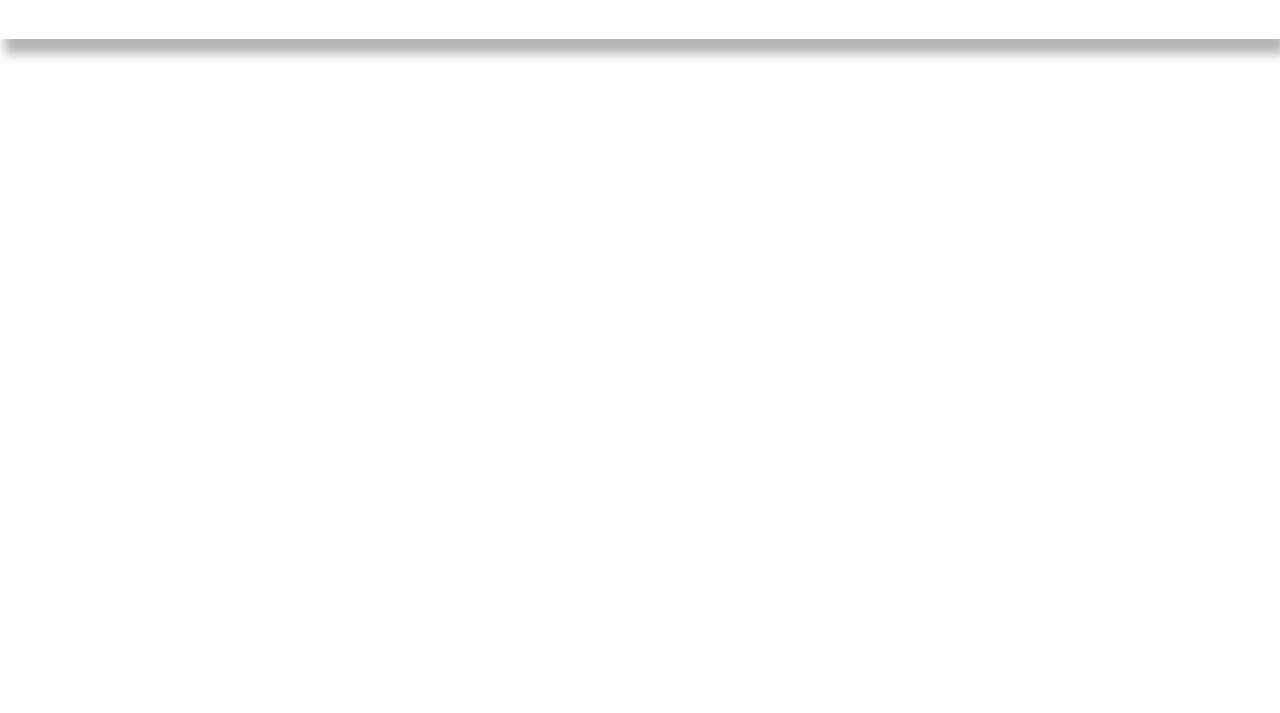
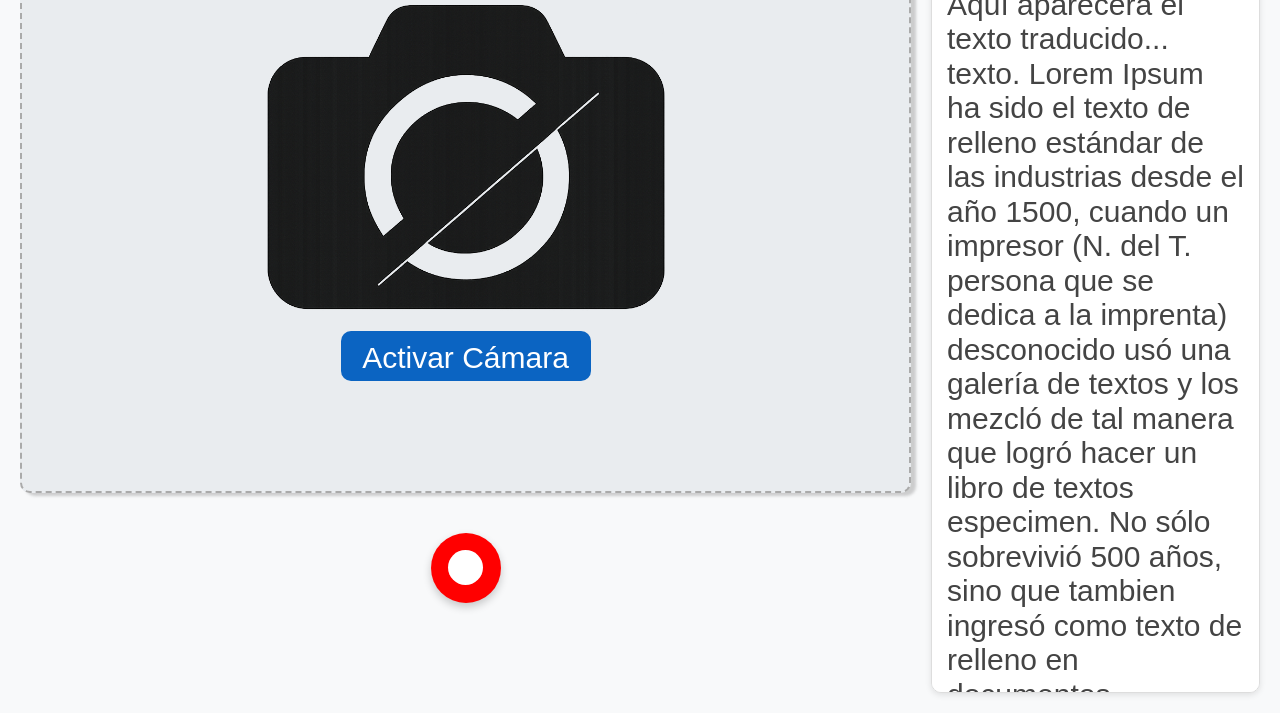
Before and after one commit to Miangel0/TLSC, a plain HTML site: page frontend/index.html in a window 1280 px wide. Shown: the part 252-965 px from the top of the page. Before the commit the page ends 800 px from the top, so only its background shows below. Drawn offline with Linux system fonts and the light colour scheme.

Commit message:
Campo de cámra y texto para traducción

```diff
--- a/frontend/index.html
+++ b/frontend/index.html
@@ -16,6 +16,25 @@
         <h1>Traductor Lenguaje de Señas Colombiano</h1>
     </div>
 </header>
+
+<main>
+    <div class="left-panel">
+        <div class="camera-container">
+            <div class="camera-img">
+                <img src="../frontend/img/camara.png" alt="Cámara">
+            </div>
+            <button class="activate-button">Activar Cámara</button>
+        </div>
+        <div class="record-container">
+            <button class="record-button"></button>
+        </div>
+    </div>
+
+    <div class="translation-panel">
+        <h2>Traducción</h2>
+        <p>Aquí aparecerá el texto traducido...  texto. Lorem Ipsum ha sido el texto de relleno estándar de las industrias desde el año 1500, cuando un impresor (N. del T. persona que se dedica a la imprenta) desconocido usó una galería de textos y los mezcló de tal manera que logró hacer un libro de textos especimen. No sólo sobrevivió 500 años, sino que tambien ingresó como texto de relleno en documentos electrónicos, quedando esencialmente igual al original. Fue popularizado en los 60s con la creación de las hojas "Letraset", las cuales contenian pasajes de Lorem Ipsum</p>
+    </div>
+</main>
 <body>
 
 </body>
--- a/frontend/styles.css
+++ b/frontend/styles.css
@@ -9,13 +9,24 @@ html{
     box-sizing: inherit;
 }
 
+
 body{
-    font-size: 16px; /* 1rem = 10px*/
-    font-family: "Krub", sans-serif;
+    font-size: 0.5rem; /* 1rem = 10px*/
+    margin: 0;
+    font-family: Arial, sans-serif;
+    background: #f8f9fa;
+    color: #333;
+    display: flex;
+    flex-direction: column;
+    height: 100vh;
 }
 
 h1{
-    font-size: 8rem;
+    font-size: 5rem;
+}
+
+p{
+    margin: 0;
 }
 
 .image{
@@ -35,3 +46,132 @@ h1{
 .content:hover{
     box-shadow: 5px 15px 10px rgba(0, 0, 0, 0.295);
 }
+
+main {
+    flex: 1;
+    display: flex;
+    padding: 20px;
+    gap: 20px;
+}
+
+/* Área de cámara */
+.camera-container {
+    width: 100%;
+    height: 60rem;
+    background: #e9ecef;
+    border: 2px dashed #aaa;
+    border-radius: 10px;
+    display: flex;
+    align-items: center;
+    justify-content: center;
+    position: relative;
+    flex-direction: column;
+    box-shadow: 5px 3px 3px rgba(97, 97, 97, 0.295);
+    gap: 10px;
+}
+
+.camera-container:hover{
+    box-shadow: 5px 3px 3px rgba(73, 73, 73, 0.295);
+}
+
+.camera-container .camera-img {
+    font-size: 8rem;
+    margin-bottom: 10px;
+}
+
+.camera-img img{
+    width: 40rem;   /* o prueba con 80px, 100px según lo que quieras */
+    height: auto;  /* mantiene proporción */
+    display: block;
+    margin: 5rem auto 0 auto; /* centrado y con separación abajo */
+    gap: 2rem;
+}
+
+/* Botón de activar cámara */
+.activate-button {
+    height: 5rem;
+    width: 25rem;
+    padding: 10px 20px;
+    border: none;
+    border-radius: 10px;
+    background: #0b64c2;
+    color: white;
+    font-size: 3rem;
+    cursor: pointer;
+    margin-bottom: 5rem;
+    transition: transform 0.3s ease, background 0.3s ease;
+    margin-top: 0;
+}
+
+.activate-button:hover {
+    background: #004494;
+    transform: scale(1.05);
+}
+
+/* Botón de grabar */
+.record-button {
+    width: 70px;
+    height: 70px;
+    border-radius: 50%;
+    background: red;
+    border: none;
+    outline: none;
+    cursor: pointer;
+    display: flex;
+    align-items: center;
+    justify-content: center;
+    box-shadow: 0 4px 8px rgba(0,0,0,0.2);
+    transition: transform 0.3s ease, background 0.3s ease;
+}
+
+.record-button::before {
+    content: "";
+    width: 3.5rem;      /* proporción del tamaño respecto al botón */
+    height: 3.5rem;
+    background: white;
+    border-radius: 50%; /* lo hace circular */
+}
+
+/* Panel de traducción */
+.translation-panel {
+    flex: 1;
+    background: white;
+    border: 1px solid #ddd;
+    border-radius: 10px;
+    padding: 15px;
+    box-shadow: 0 2px 6px rgba(0,0,0,0.1);
+    max-height: 80rem;   /* ajusta según lo que quieras */
+    overflow-y: auto;    /* activa scroll vertical */
+}
+
+.translation-panel h2 {
+    margin-top: 0;
+    font-size: 4rem;
+    color: #0056b3;
+}
+
+.translation-panel p {
+    font-size: 3rem;
+    color: #444;
+}
+
+.record-container {
+  display: flex;
+  justify-content: center; /* lo centra horizontalmente */
+  margin-top: 20px;        /* espacio con respecto al rectángulo */
+}
+
+/* Columna izquierda con cámara y botón */
+.left-panel {
+  flex: 3;
+  display: flex;
+  flex-direction: column;
+  align-items: center; /* centra el botón debajo */
+  gap: 20px;
+}
+
+/* Cuando el mouse pasa encima */
+.record-button:hover {
+    background: rgb(255, 13, 13);
+    transform: scale(1.1); /* se agranda un poquito */
+}
```
Also changed, not shown: frontend/img/camara.png (added).
